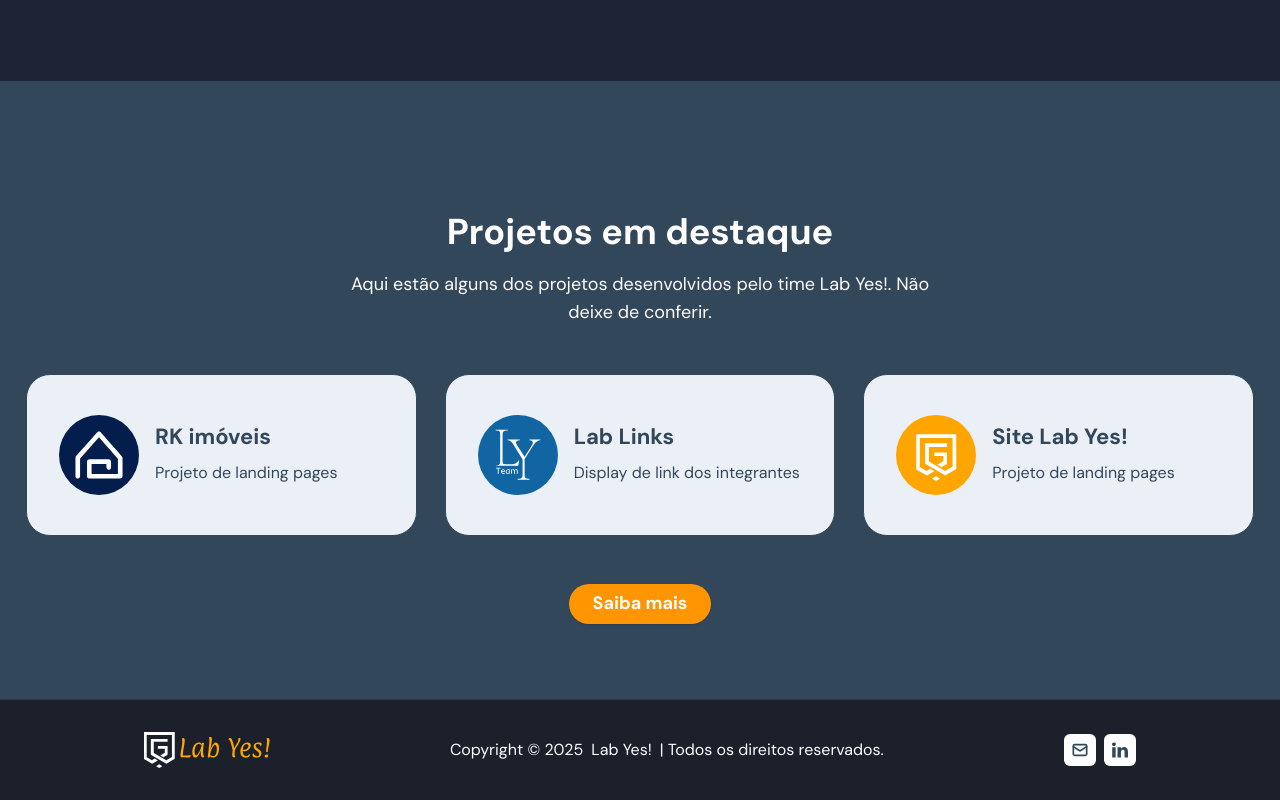
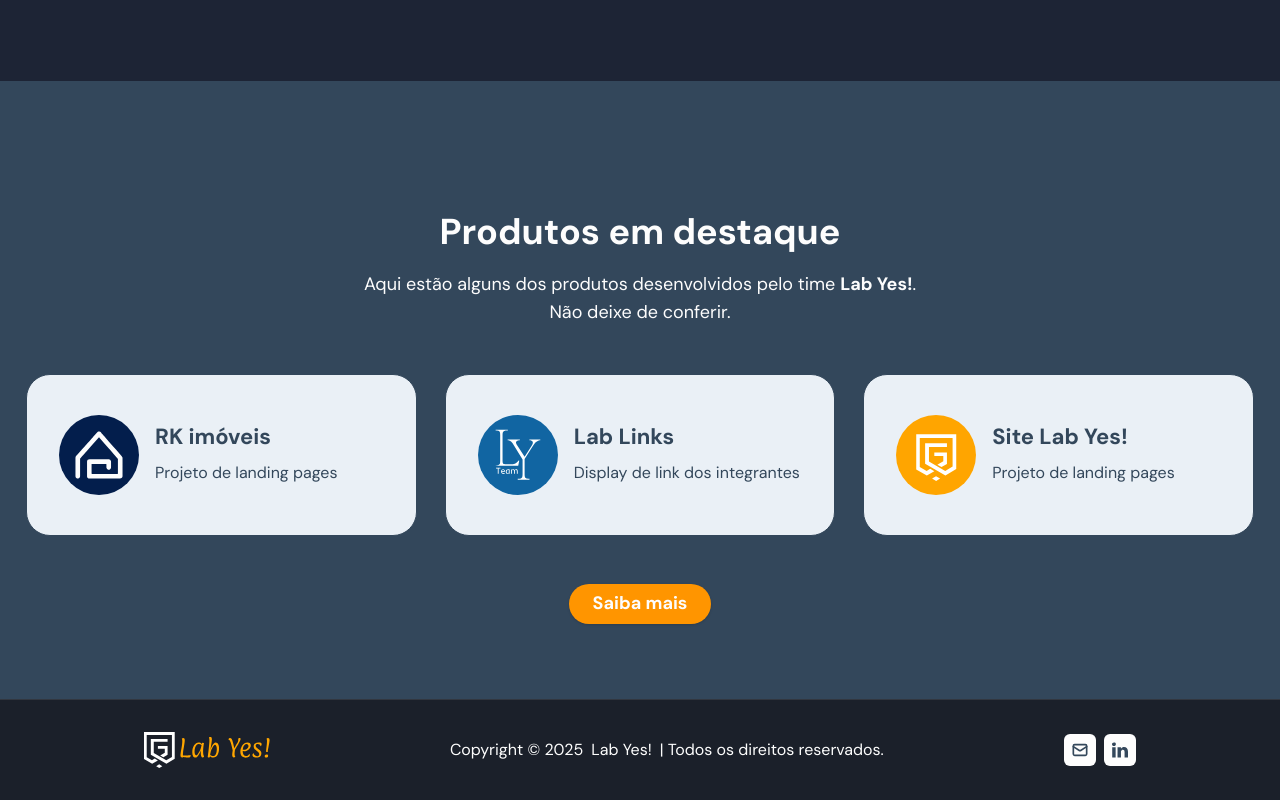
Before and after one commit to labyes24/LABYES-LP, a Next.js app: page /conexoes in a window 1280 px wide. Shown: the part 2269-3069 px from the top of the page. Built offline with nearby package versions, Linux system fonts and the light colour scheme; no server answers.

Commit message:
fix: update section titles and descriptions in ConnectionsLastProduction component
change "projetos" to "produtos"

refs: 868d65r3z

```diff
--- a/src/components/connections-last-productions.tsx
+++ b/src/components/connections-last-productions.tsx
@@ -32,12 +32,15 @@ export function ConnectionsLastProduction() {
         <section className="flex w-full flex-col items-center justify-center gap-12 bg-section-medium px-6 pb-[75px] pt-16 md:pt-32">
             <div className="mx-auto flex max-w-[430px] flex-col items-center justify-center text-center text-section-medium-foreground md:max-w-[614px]">
                 <h2 className="mb-4 text-pretty font-sans text-[28px]/[38px] font-bold md:text-4xl md:leading-tight">
-                    Projetos em destaque
+                    Produtos em destaque
                 </h2>
 
+                <p className="text-pretty px-4 font-sans text-base font-normal leading-7 text-section-medium-foreground md:text-lg">
+                    Aqui estão alguns dos produtos desenvolvidos pelo time{' '}
+                    <span className="font-bold">Lab Yes!</span>.
+                </p>
                 <p className="text-pretty font-sans text-base font-normal leading-7 text-section-medium-foreground md:text-lg">
-                    Aqui estão alguns dos projetos desenvolvidos pelo time Lab
-                    Yes!. Não deixe de conferir.
+                    Não deixe de conferir.
                 </p>
             </div>
 
@@ -58,7 +61,7 @@ export function ConnectionsLastProduction() {
                 className="rounded-full bg-ly-orange-400 px-6 py-3 text-center font-sans text-lg font-bold leading-relaxed text-ly-white hover:bg-ly-orange-500"
                 size={'lg'}
             >
-                <Link href={'/projetos'}>Saiba mais</Link>
+                <Link href={'/produtos'}>Saiba mais</Link>
             </Button>
         </section>
     )
```
